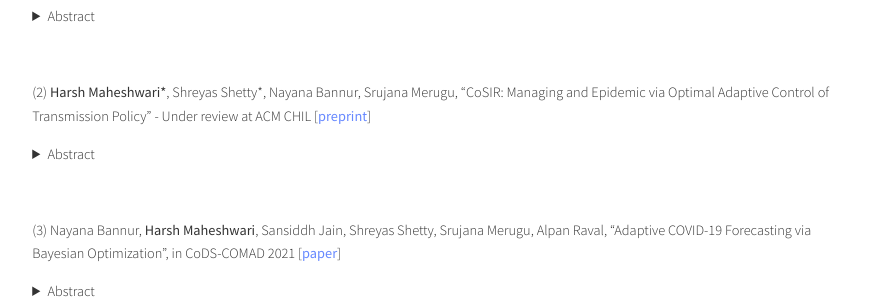
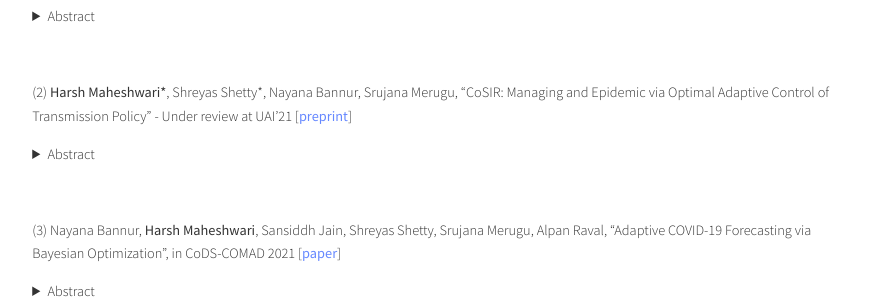
Before and after one commit to harshm121/portfolio-old, a Jekyll site: the page built from index.md, in a window 1280 px wide and 900 px high, scrolled down 1939 px. Shown: the part 236-536 px from the top of the window, without its empty margins (192-1087 px from the left). Built offline with Jekyll 4.4.1, drawn with Linux system fonts in a browser that asks for light colours; a style sheet for code colours, icons or effects is not loaded.

Commit message:
Update index.md

```diff
--- a/index.md
+++ b/index.md
@@ -94,7 +94,7 @@ Creating an audience set for a store at Flipkart's Online Grocery marketplace, c
 </details>
 <br>
 
-(2) **Harsh Maheshwari\***, Shreyas Shetty\*, Nayana Bannur, Srujana Merugu, "CoSIR: Managing and Epidemic via Optimal Adaptive Control of Transmission Policy" - Under review at ACM CHIL \[[preprint](https://www.medrxiv.org/content/10.1101/2020.11.10.20211995v1)\]
+(2) **Harsh Maheshwari\***, Shreyas Shetty\*, Nayana Bannur, Srujana Merugu, "CoSIR: Managing and Epidemic via Optimal Adaptive Control of Transmission Policy" - Under review at UAI'21 \[[preprint](https://www.medrxiv.org/content/10.1101/2020.11.10.20211995v1)\]
 <details><summary>Abstract</summary>
 <div>
 <p style="background-color:#ffffcc;">
```
